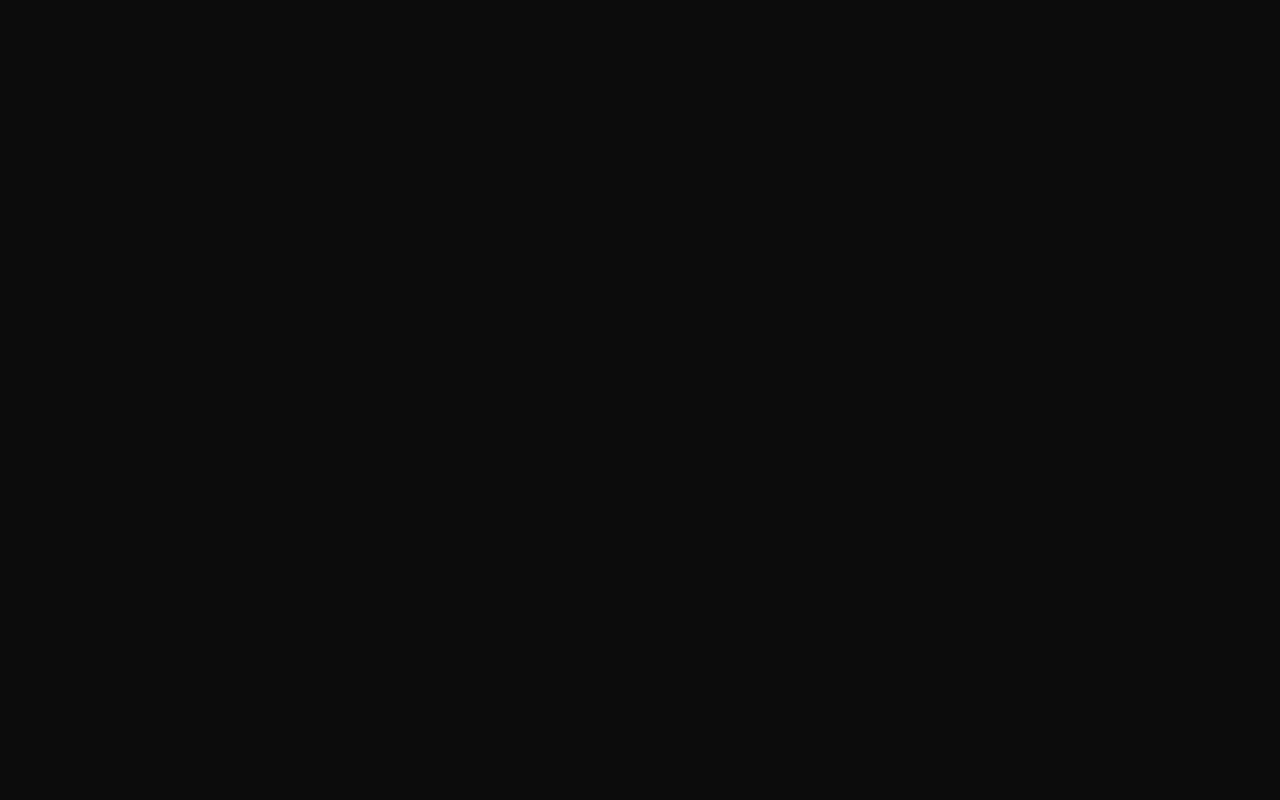
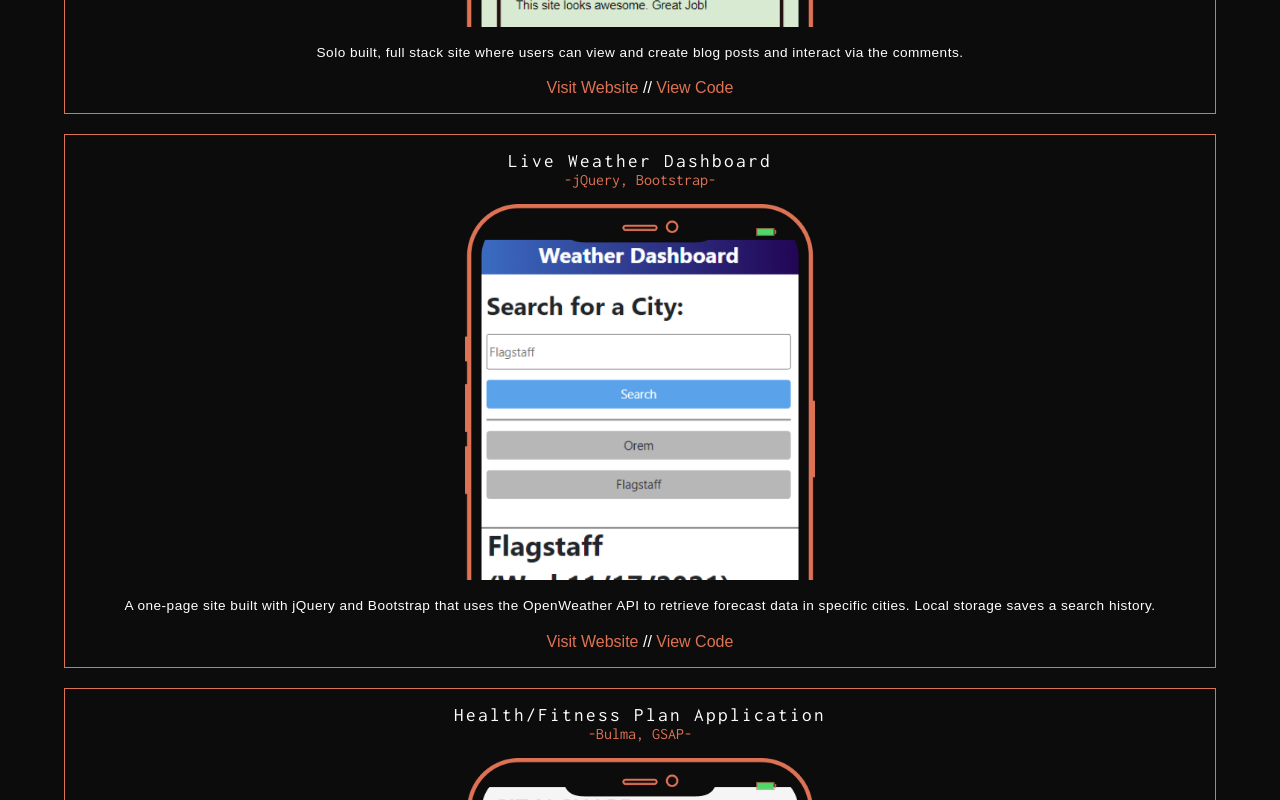
Before and after one commit to SadboiTay/react-portfolio, a React (Create React App) app: page / in a window 1280 px wide. Shown: the part 1820-2620 px from the top of the page. Before the commit the page ends 1391 px from the top, so only its background shows below. Built offline with nearby package versions, Linux system fonts and the light colour scheme.

Commit message:
projects.json filled out

```diff
--- a/src/components/About/index.js
+++ b/src/components/About/index.js
@@ -5,22 +5,22 @@ function About() {
     return (
         <section>
             <PortalScene />
-            <div class="about-text-wrap">
-                <div class="about-text1">
+            <div className="about-text-wrap">
+                <div className="about-text1">
                     I'm a full stack web developer and recent graduate from the Universty of Utah's coding bootcamp. My place in
                     the
                     world seems to be at the junction of creativity and logic.
                 </div>
-                <div class="about-text2">
+                <div className="about-text2">
                     If you're a hiring manager seeking quality developers, I'd love to hear about your opportunities. Send me an
                     email and let's get in touch.
                 </div>
-                <div class="about-text3">
+                <div className="about-text3">
                     I am proficient with a range of front and back-end languages, tools and frameworks like HTML5, CSS3,
                     JavaScript,
                     jQuery, Node.js, Bootstrap, SQL, Express.js, MongoDB, and React.
                 </div>
-                <div class="about-text4">
+                <div className="about-text4">
                     Outside the world of programming you might find me studying my favorite chess openings, entertaining my two
                     crazy doggos, traveling with my wife, jamming to my favorite dance music, or getting giddy over a large
                     plate of sushi.
--- a/src/components/Logo/index.js
+++ b/src/components/Logo/index.js
@@ -5,9 +5,9 @@ function Logo() {
         <div className="logo">
             <svg id="th-logo-svg" viewBox="0 0 404 282" fill="none" xmlns="http://www.w3.org/2000/svg">
                 <g id="th">
-                    <path id="h-whole (Stroke)" fill-rule="evenodd" clip-rule="evenodd"
+                    <path id="h-whole (Stroke)" fillRule="evenodd" clipRule="evenodd"
                         d="M291.236 1.08002V133.441L342.405 103.455L403.557 139.751V281.456L337.891 244.841V182.906L291.236 211.102V281.628L224.557 242.745V38.7846L291.236 1.08002ZM291.236 200.586L333.69 174.929L291.236 149.272V200.586ZM295.535 141.354L337.891 166.951V116.532L295.535 141.354ZM346.891 116.583V167.147L390.14 142.254L346.891 116.583ZM394.557 150.096L346.891 177.531V239.555L394.557 266.133V150.096ZM282.236 138.709V16.5085L233.557 44.0346V167.096L282.236 138.709ZM233.557 182.762V232.564L277.593 208.441L233.557 182.762ZM282.236 200.73V149.128L237.99 174.929L282.236 200.73ZM282.236 216.16L238.2 240.282L282.236 265.961V216.16Z" />
-                    <path id="t-whole (Stroke)" fill-rule="evenodd" clip-rule="evenodd"
+                    <path id="t-whole (Stroke)" fillRule="evenodd" clipRule="evenodd"
                         d="M126.563 0V69.2822L186.825 107.525L126.563 141.396V203.786L186.774 241.451L122.035 279.013L59.5332 241.834V172.846L0 138.764L59.5332 104.681V38.7L126.563 0ZM59.5332 115.052L18.1147 138.764L59.5332 162.476V115.052ZM68.5332 162.677V114.85L112.625 138.764L68.5332 162.677ZM68.5332 172.916L117.563 146.324V203.661L68.5332 231.54V172.916ZM72.9829 239.363L117.563 265.881V214.014L72.9829 239.363ZM126.563 214.402V265.981L169.34 241.161L126.563 214.402ZM126.563 131.072L169.29 107.056L126.563 79.9415V131.072ZM117.563 69.235L68.5332 99.2582V43.8961L117.563 15.5885V69.235ZM117.563 79.7883V131.204L73.0363 107.054L117.563 79.7883Z" />
                 </g>
             </svg>
--- a/src/components/Project/index.js
+++ b/src/components/Project/index.js
@@ -23,6 +23,14 @@ function Project() {
                             </div>
                         </div>
                         <div className="project-footer">
+                            {project.deployed &&
+                                <span>
+                                    <a href={project.deployedLink} target="_blank" rel="noreferrer">
+                                        Visit Website
+                                    </a>
+                                    <span> // </span>
+                                </span>
+                            }
                             <a href={project.repoLink} target="_blank" rel="noreferrer">View Code</a>
                         </div>
                     </div>
--- a/src/components/Project/projects.json
+++ b/src/components/Project/projects.json
@@ -2,7 +2,8 @@
     {
         "title": "My Portfolio Website",
         "techlist": "-CSS, SVG, GSAP, ScrollMagic-",
-        "imageName": "codingQuiz",
+        "imageName": "techBlog",
+        "imagetype": "svg",
         "laptop": false,
         "description": "A Responsive website that utilizes the power of creative SVG, Greensock (GSAP) & ScrollMagic powered animations to provide a fluid UI.",
         "deployed": true,
@@ -13,10 +14,77 @@
         "title": "Password Management Application",
         "techlist": "-Node.js, Express.js, ReST API, MySQL-",
         "imageName": "passStache",
+        "imagetype": "png",
         "laptop": false,
         "description": "Pass-stache is a powerful password storage tool, built with a team of 4 other developers.",
         "deployed": true,
-        "deployedLink": "https://taylorhakes.dev",
+        "deployedLink": "https://thawing-temple-09016.herokuapp.com/",
         "repoLink": "https://github.com/SadboiTay/portfolio2.0"
+    },
+    {
+        "title": "Blog/Social Application",
+        "techlist": "-MVC, Handlebars.js, Sequelize ORM-",
+        "imageName": "techBlog",
+        "imagetype": "png",
+        "laptop": false,
+        "description": "Solo built, full stack site where users can view and create blog posts and interact via the comments.",
+        "deployed": true,
+        "deployedLink": "https://obscure-peak-50471.herokuapp.com/",
+        "repoLink": "https://github.com/SadboiTay/tech-blog"
+    },
+    {
+        "title": "Live Weather Dashboard",
+        "techlist": "-jQuery, Bootstrap-",
+        "imageName": "weatherDashboard",
+        "imagetype": "png",
+        "laptop": false,
+        "description": "A one-page site built with jQuery and Bootstrap that uses the OpenWeather API to retrieve forecast data in specific cities. Local storage saves a search history.",
+        "deployed": true,
+        "deployedLink": "https://sadboitay.github.io/weather-dashboard/",
+        "repoLink": "https://github.com/SadboiTay/weather-dashboard"
+    },
+    {
+        "title": "Health/Fitness Plan Application",
+        "techlist": "-Bulma, GSAP-",
+        "imageName": "gitNShape",
+        "imagetype": "png",
+        "laptop": false,
+        "description": "Git N Shape is a health and fitness jump starter app that generates tailored workout and nutrition plans for users. Built with a team of 3 other developers.",
+        "deployed": true,
+        "deployedLink": "https://austinxewell.github.io/git-n-shape/",
+        "repoLink": "https://github.com/austinxewell/git-n-shape"
+    },
+    {
+        "title": "Automatic Website Generator",
+        "techlist": "-Node.js, inquirer npm, OOP-",
+        "imageName": "teamProfileGenerator",
+        "imagetype": "png",
+        "laptop": true,
+        "description": "Quickly generate a website displaying your team of employees through a command line app built with Node.js. Created with a focus on object oriented programming and test driven development.",
+        "deployed": false,
+        "deployedLink": null,
+        "repoLink": "https://github.com/SadboiTay/team-profile-generator"
+    },
+    {
+        "title": "Coding Quiz Application",
+        "techlist": "-HTML, CSS, Javascript-",
+        "imageName": "codingQuiz",
+        "imagetype": "png",
+        "laptop": false,
+        "description": "Test your knowledgee with a timed JavaScript quiz. Wrong answers dock your time and decrease your score.",
+        "deployed": true,
+        "deployedLink": "https://sadboitay.github.io/code-quiz/",
+        "repoLink": "https://github.com/SadboiTay/code-quiz"
+    },
+    {
+        "title": "README Generator",
+        "techlist": "-Node.js, inquirer npm, markdown-",
+        "imageName": "teamProfileGenerator",
+        "imagetype": "png",
+        "laptop": true,
+        "description": "A Node.js command line app that gathers prompted information from the user to dynamically generate a professional README document, letting developers focus more on their code.",
+        "deployed": false,
+        "deployedLink": null,
+        "repoLink": "https://github.com/SadboiTay/Professional-README-Generator"
     }
 ]
--- a/src/index.css
+++ b/src/index.css
@@ -188,6 +188,9 @@ nav ul {
 
 .project-footer {
   margin-top: 1rem;
+}
+
+.project-footer a {
   color: var(--Palette2);
 }
 
```
Also changed, not shown: src/components/PortalScene/index.js (+2 -2 lines), src/assets/images/mockups/th-pencil.svg.
